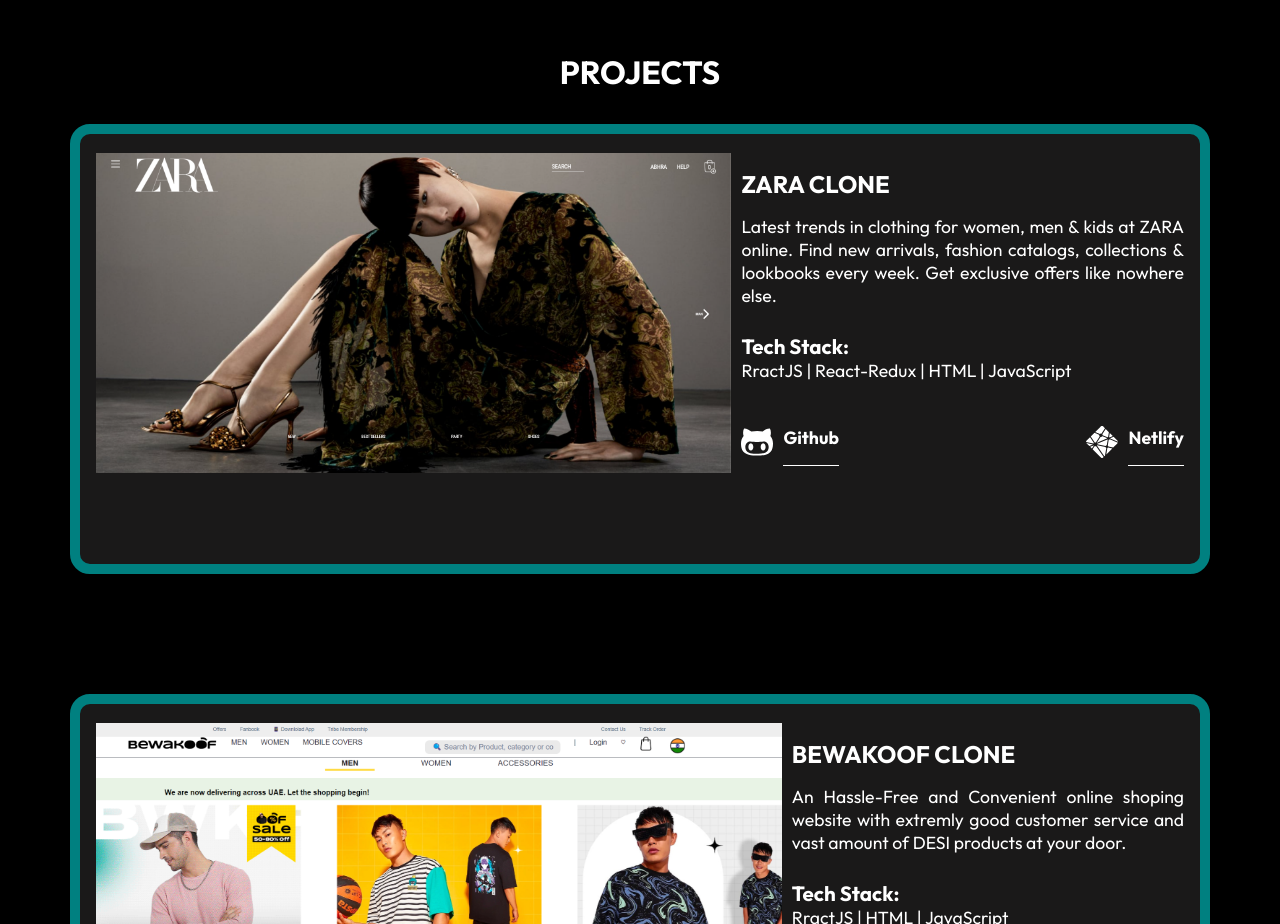
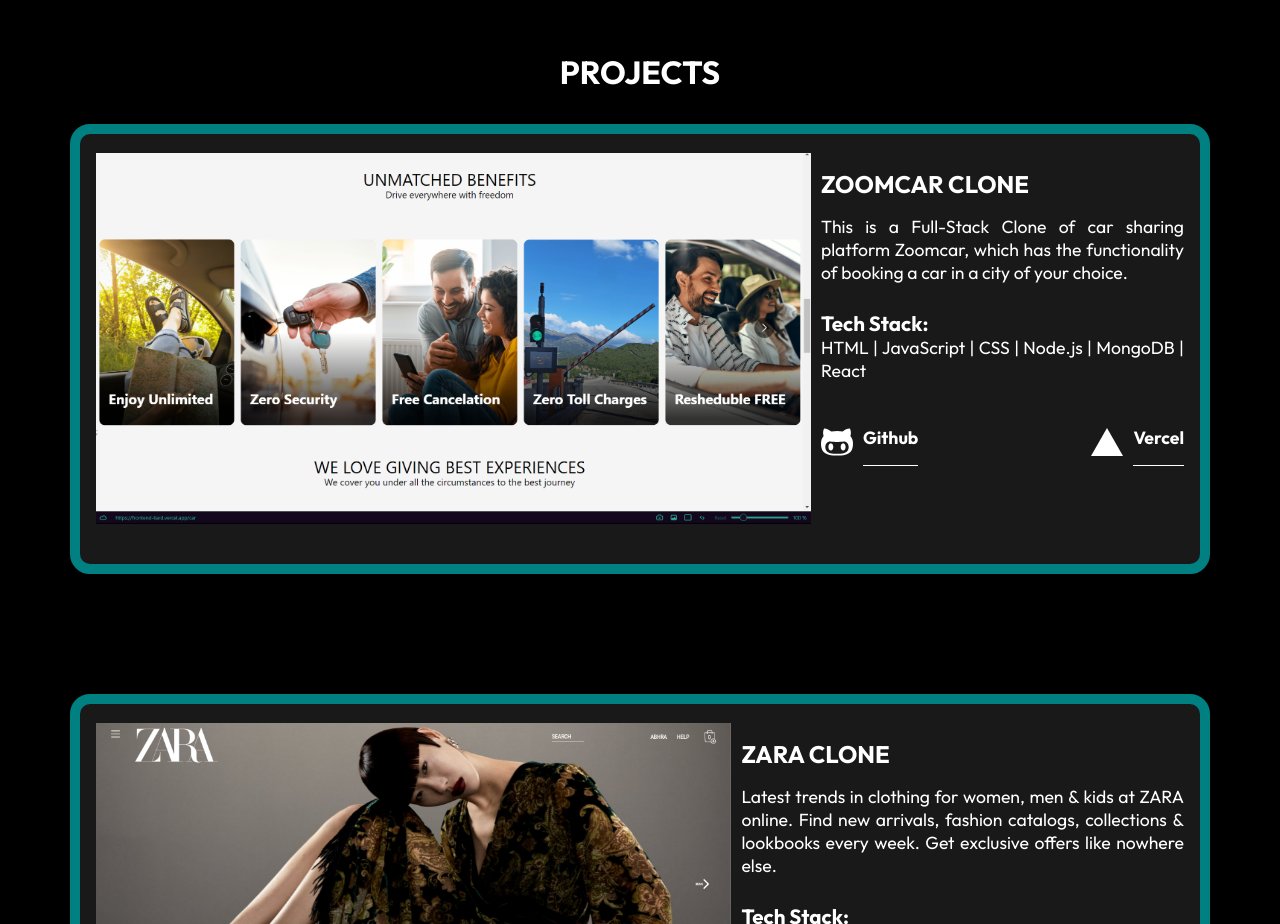
Before and after one commit to Abhra11/Abhra11.github.io, a React (Create React App) app: page /skills in a window 1280 px wide. Shown: the part 1520-2444 px from the top of the page. Built offline with nearby package versions, Linux system fonts and the light colour scheme; a web font is replaced by a local one.

Commit message:
New project added

```diff
--- a/src/Components/Work.jsx
+++ b/src/Components/Work.jsx
@@ -1,12 +1,13 @@
 import "./Work.css";
 import React from "react";
 import { TfiGithub } from "react-icons/tfi";
-import { SiNetlify } from "react-icons/si";
+import { SiNetlify, SiVercel } from "react-icons/si";
 import { Link } from "react-router-dom";
 import ZARA from "../assets/2022-12-19 12.45.27 cultwear.netlify.app 41fc0e2b0f77.png";
 import BEWAKOOF from "../assets/BEWAKOOF.png";
 import BlueFly from "../assets/BlueFly.png";
 import SHINE from "../assets/Shine.png";
+import CAR from "../assets/carbooking.png";
 
 import { Swiper, SwiperSlide } from "swiper/react";
 
@@ -15,6 +16,45 @@
     <div className="work-container">
       <h1 className="project-heading">PROJECTS</h1>
       <div className="project-container">
+        <div className="project-card">
+          <div className="imgContainer">
+            <img src={CAR} alt="Error 404 not found" />
+          </div>
+
+          <div className="pro-details">
+            <h2 className="project-title">ZOOMCAR CLONE</h2>
+            <p>
+              This is a Full-Stack Clone of car sharing platform Zoomcar, which
+              has the functionality of booking a car in a city of your choice.
+            </p>
+
+            <p className="techStack">
+              <h3>Tech Stack:</h3>HTML | JavaScript | CSS | Node.js | MongoDB |
+              React
+            </p>
+
+            <div className="pro-btns">
+              <h1 className="logo-link">
+                <a
+                  href="https://github.com/Abhra11/zoomCar_clone-quickCar"
+                  className="logo-link2"
+                >
+                  <TfiGithub />
+                  <p className="logo">Github</p>
+                </a>
+              </h1>
+              <h1 className="logo-link">
+                <a
+                  href="https://frontend-liard.vercel.app"
+                  className="logo-link2"
+                >
+                  <SiVercel />
+                  <p>Vercel</p>
+                </a>
+              </h1>
+            </div>
+          </div>
+        </div>
         <div className="project-card">
           <div className="imgContainer">
             <img src={ZARA} alt="Error 404 not found" />
```
Also changed, not shown: src/assets/carbooking.png (added).
